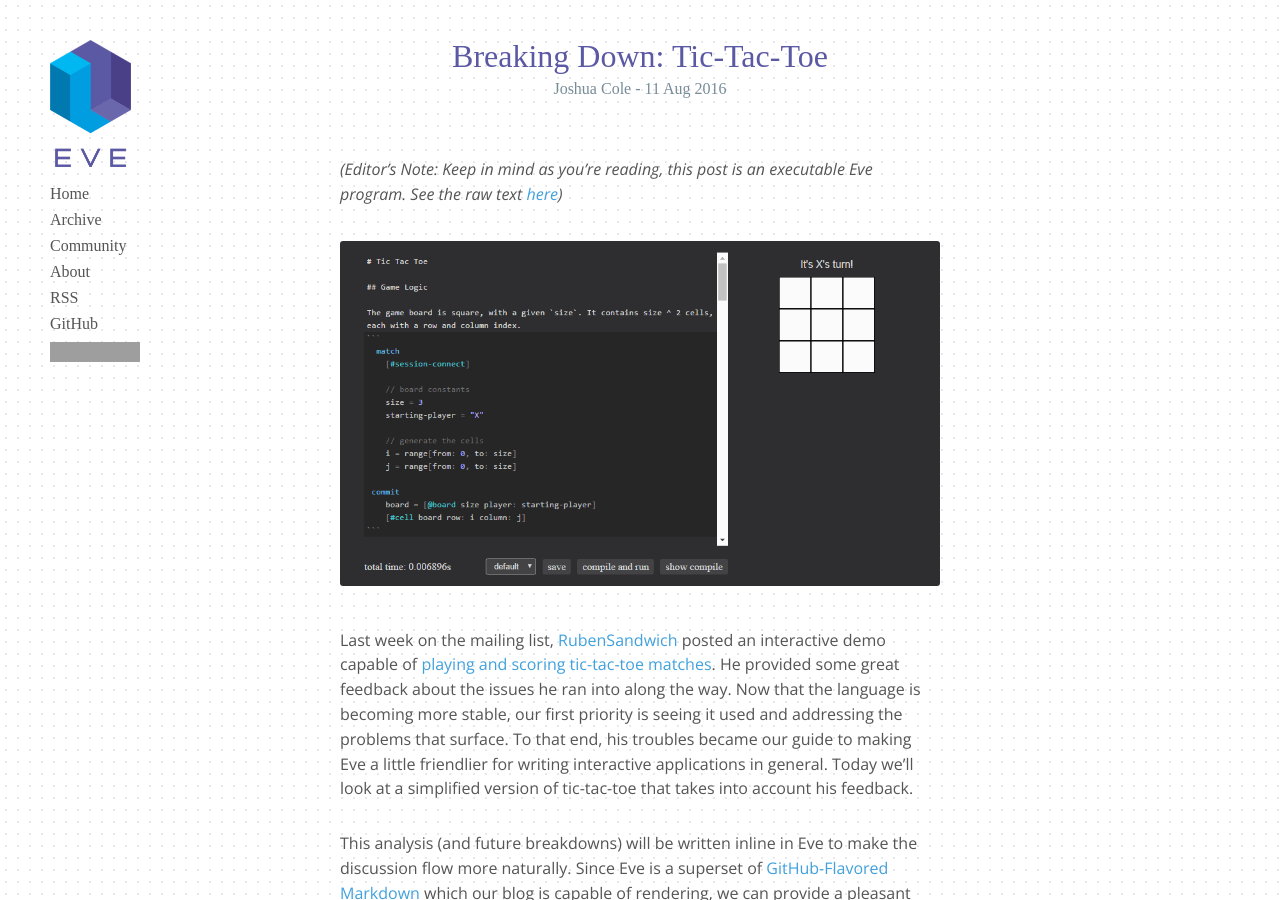
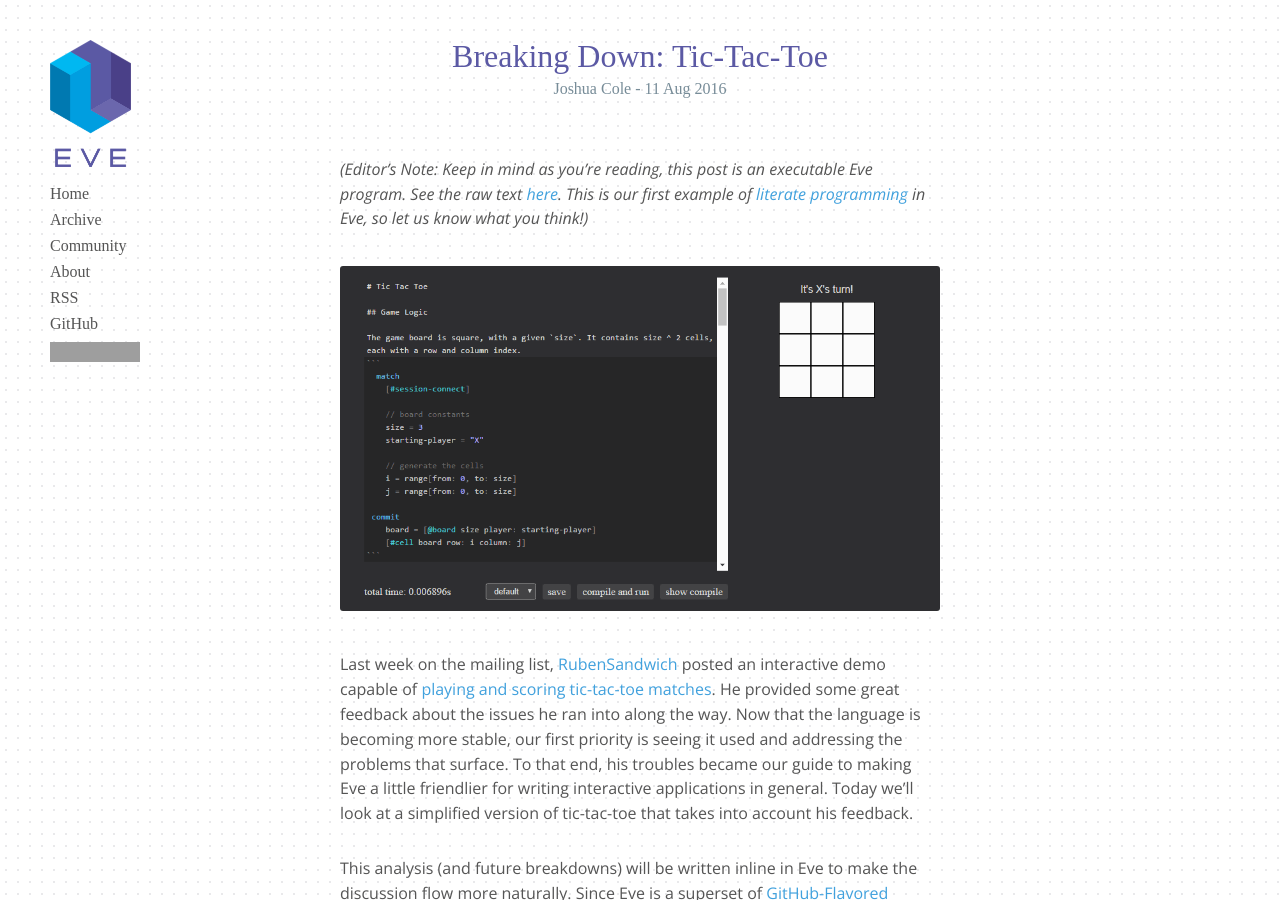
Before and after one commit to Kodowa/incidentalcomplexity, a Jekyll site: the page built from _posts/2016-08-11-tic-tac-toe.md, in a window 1280 px wide and 900 px high. Built offline with Jekyll 4.4.1, drawn with Linux system fonts in a browser that asks for light colours; some web fonts are replaced; grey boxes are pictures that could not be loaded.

Commit message:
Add note about literate programming

```diff
--- a/_posts/2016-08-11-tic-tac-toe.md
+++ b/_posts/2016-08-11-tic-tac-toe.md
@@ -5,7 +5,7 @@ author: "Joshua Cole"
 tags: []
 ---
 
-_(Editor's Note: Keep in mind as you're reading, this post is an executable Eve program. See the raw text [here](https://raw.githubusercontent.com/Kodowa/incidentalcomplexity/gh-pages/_posts/2016-08-11-tic-tac-toe.md))_
+_(Editor's Note: Keep in mind as you're reading, this post is an executable Eve program. See the raw text [here](https://raw.githubusercontent.com/Kodowa/incidentalcomplexity/gh-pages/_posts/2016-08-11-tic-tac-toe.md). This is our first example of [literate programming](https://github.com/witheve/rfcs/blob/master/proposed/syntax.md#program-structure) in Eve, so let us know what you think!)_
 
 ![Tic-tac-toe in Eve]({{ site.url }}/images/tic-tac-toe.gif)
 {% raw %}
```
